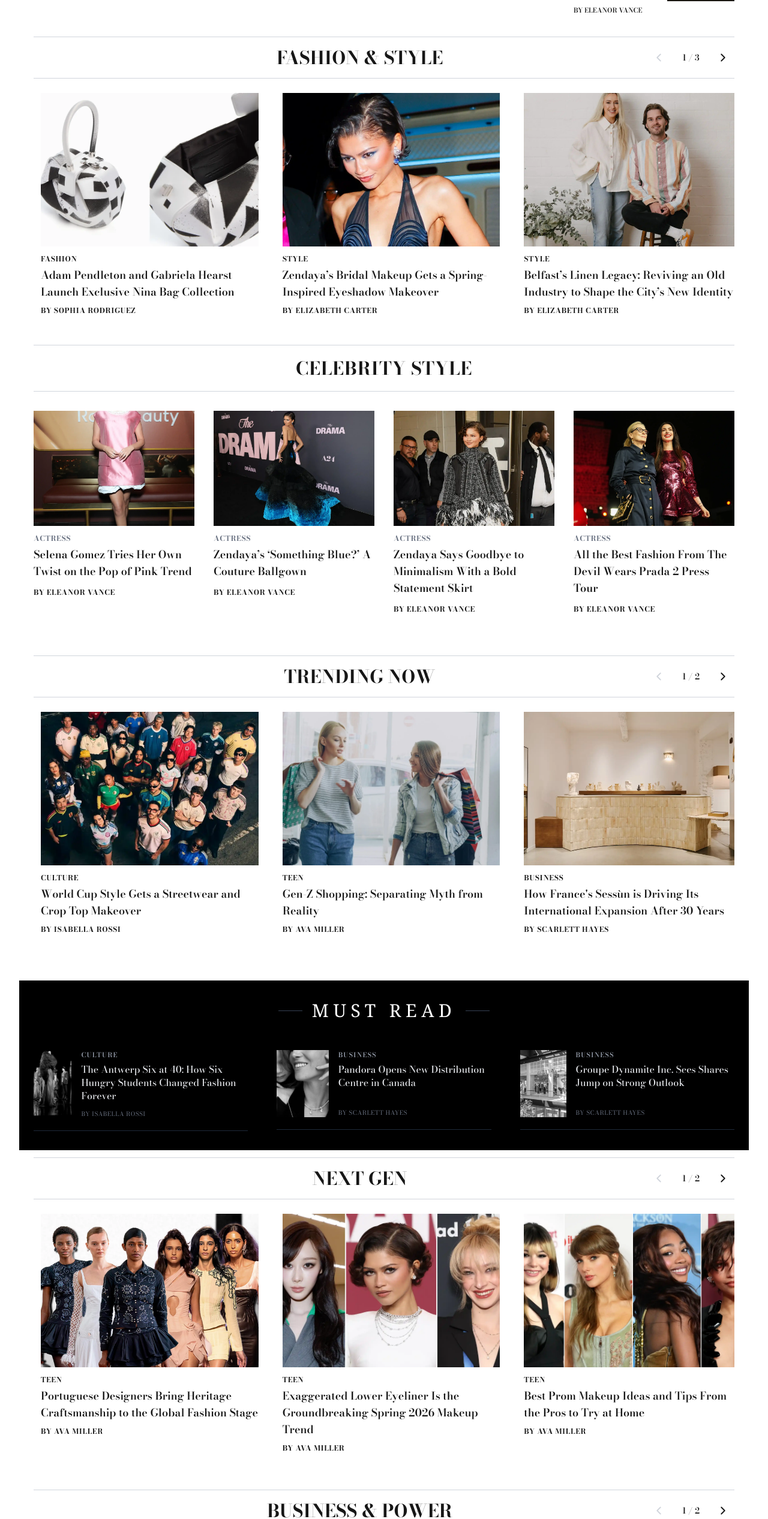
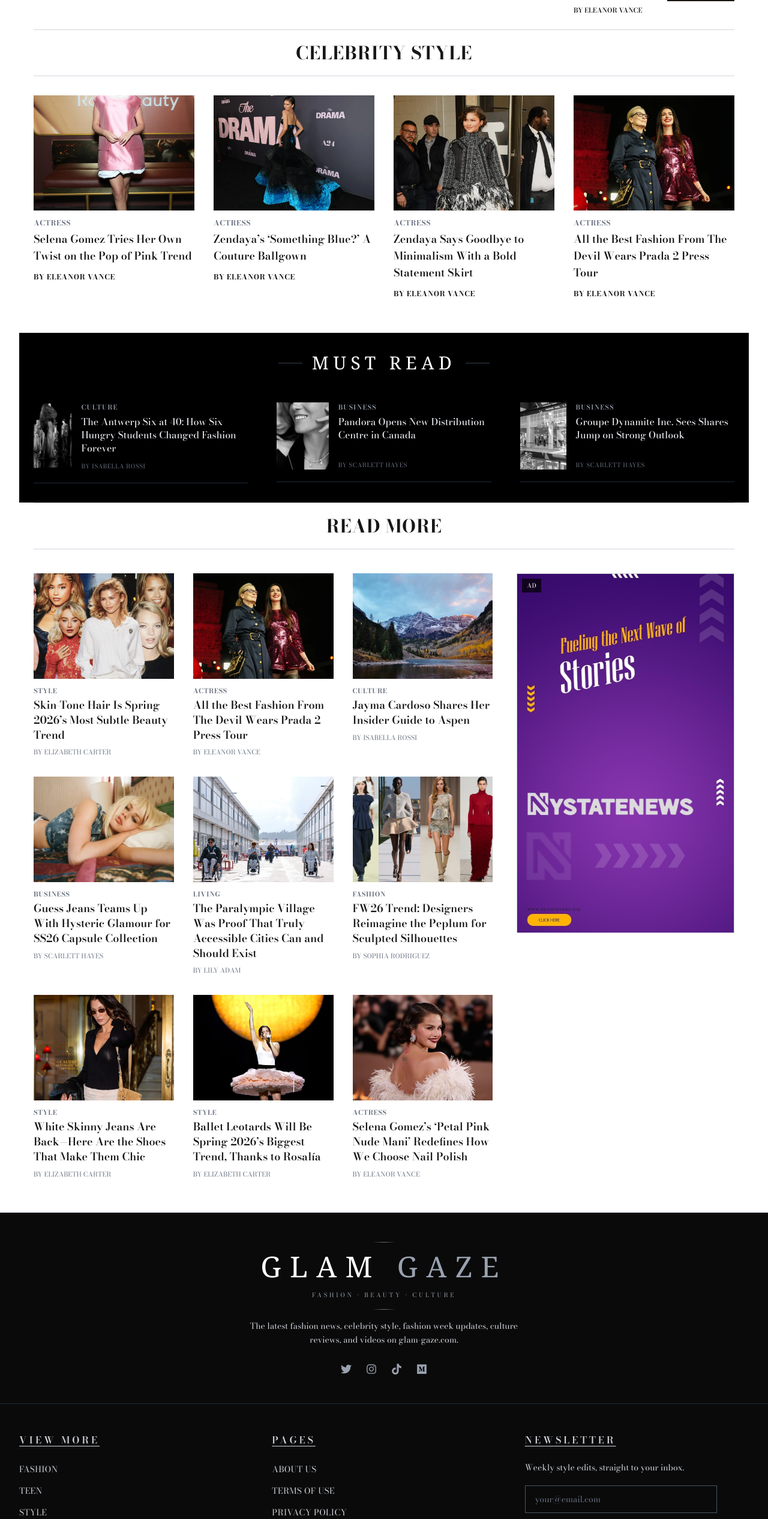
Before and after one commit to maisonatelier52-ux/Glam-Gaze, a Next.js app: page / in a window 1280 px wide. Shown: the part 856-3389 px from the top of the page at 60% size. Built offline with nearby package versions, Linux system fonts and the light colour scheme.

Commit message:
[Fix] seo

```diff
--- a/app/component/MustRead.jsx
+++ b/app/component/MustRead.jsx
@@ -1,5 +1,3 @@
-"use client";
-
 import Image from "next/image";
 import Link from "next/link";
 import data from "@/data/data.json";
--- a/app/page.js
+++ b/app/page.js
@@ -122,20 +122,20 @@
 
       <HomeGrid articles={homeGrid} />
 
-      <OscarsSection title={"FASHION & STYLE"} articles={fashionStyle} />
+      {/* <OscarsSection title={"FASHION & STYLE"} articles={fashionStyle} /> */}
 
       <CelebrityStyleSection
         title={"CELEBRITY STYLE"}
         articles={celebrity}
       />
 
-      <OscarsSection title={"TRENDING NOW"} articles={trendingNow} />
+      {/* <OscarsSection title={"TRENDING NOW"} articles={trendingNow} /> */}
 
       <MustRead title={"MUST READ"} articles={mustRead} />
 
-      <OscarsSection title={"NEXT GEN"} articles={nextGen} />
+      {/* <OscarsSection title={"NEXT GEN"} articles={nextGen} /> */}
 
-      <OscarsSection title={"BUSINESS & POWER"} articles={businessSection} />
+      {/* <OscarsSection title={"BUSINESS & POWER"} articles={businessSection} /> */}
 
       {/* <OscarsSection
         title={"CULTURE & LIVING"}
```
